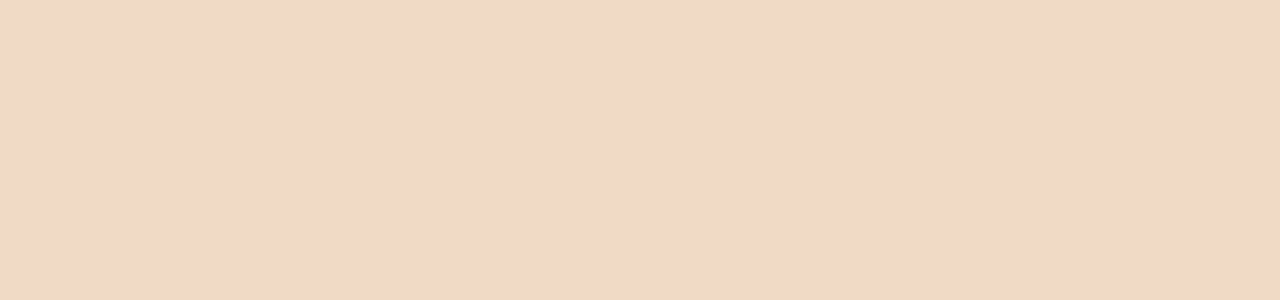
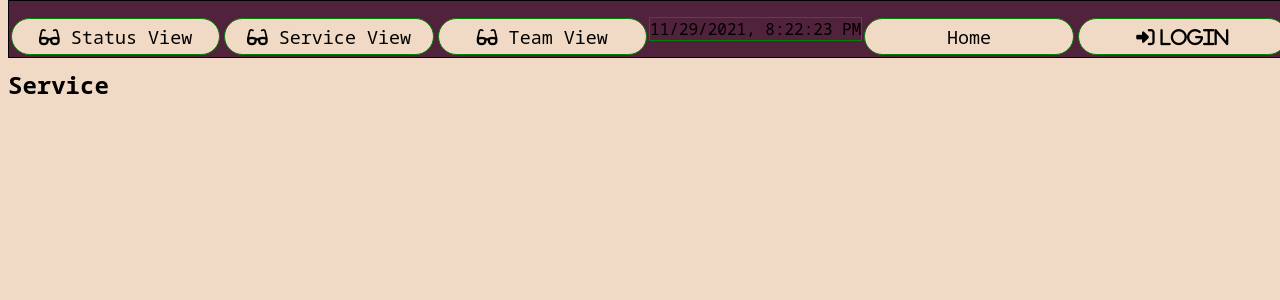
Before and after one commit to ChrisFischer-MTA/COP4331_Project-2, a React (Create React App) app: page /service in a window 1280 px wide. Before the commit this address had no page. Shown: the top 300 px of the page. Built offline with nearby package versions, Linux system fonts and the light colour scheme.

Commit message:
added team and service routes

```diff
--- a/src/index.js
+++ b/src/index.js
@@ -2,14 +2,15 @@ import React from 'react';
 import ReactDOM from 'react-dom';
 import {BrowserRouter, Routes, Route} from 'react-router-dom';
 
-import Expenses from './routes/expenses';
-import Invoices from './routes/invoices';
 import Status from './routes/Status';
+import Service from './routes/Service';
+import Team from './routes/Team';
+import RegPage from './routes/RegPage';
+import Home from './routes/Home';
+
 import App from './App';
 import NavBar from './NavBar';
 import reportWebVitals from './reportWebVitals';
-import RegPage from './routes/RegPage';
-import Home from './routes/Home';
 
 ReactDOM.render(
   <React.StrictMode>
@@ -17,9 +18,9 @@ ReactDOM.render(
 		<Routes>
 			<Route path="/" element={<Home />} />
 			<Route path="/status" element={<Status />} />
+			<Route path="/service" element={<Service />} />
+			<Route path="/team" element={<Team />} />
 			<Route path="/register" element={<RegPage />} />
-			<Route path="/expenses" element={<Expenses />} />
-			<Route path="/invoices" element={<Invoices />} />
 		</Routes>
 	</BrowserRouter>
   </React.StrictMode>,
--- /dev/null
+++ b/src/routes/Service.js
@@ -0,0 +1,11 @@
+import '../styles/styles.css';
+import NavBar from '../NavBar';
+
+export default function Service() {
+  return (
+    <div className="page">
+		<NavBar/>
+      	<h2>Service</h2>
+    </div>
+  );
+}
--- /dev/null
+++ b/src/routes/Team.js
@@ -0,0 +1,11 @@
+import '../styles/styles.css';
+import NavBar from '../NavBar';
+
+export default function Team() {
+  return (
+    <div className="page">
+		<NavBar/>
+      	<h2>Team</h2>
+    </div>
+  );
+}
--- a/src/routes/expenses.js
+++ /dev/null
@@ -1,7 +0,0 @@
-export default function Expenses() {
-  return (
-    <main style={{ padding: "1rem 0" }}>
-      <h2>Expenses</h2>
-    </main>
-  );
-}
--- a/src/routes/invoices.js
+++ /dev/null
@@ -1,7 +0,0 @@
-export default function Invoices() {
-  return (
-    <main style={{ padding: "1rem 0" }}>
-      <h2>Invoices</h2>
-    </main>
-  );
-}
```
